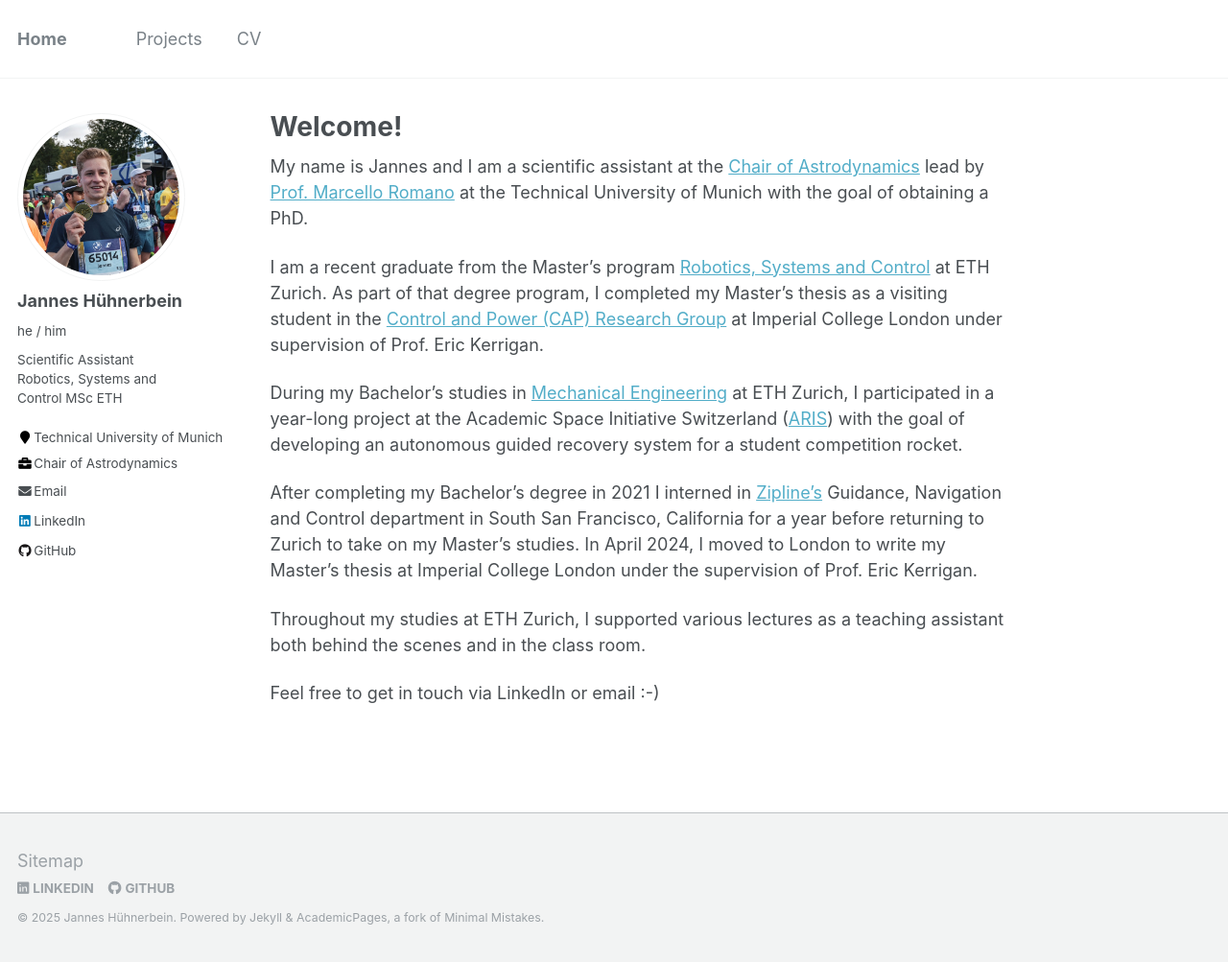
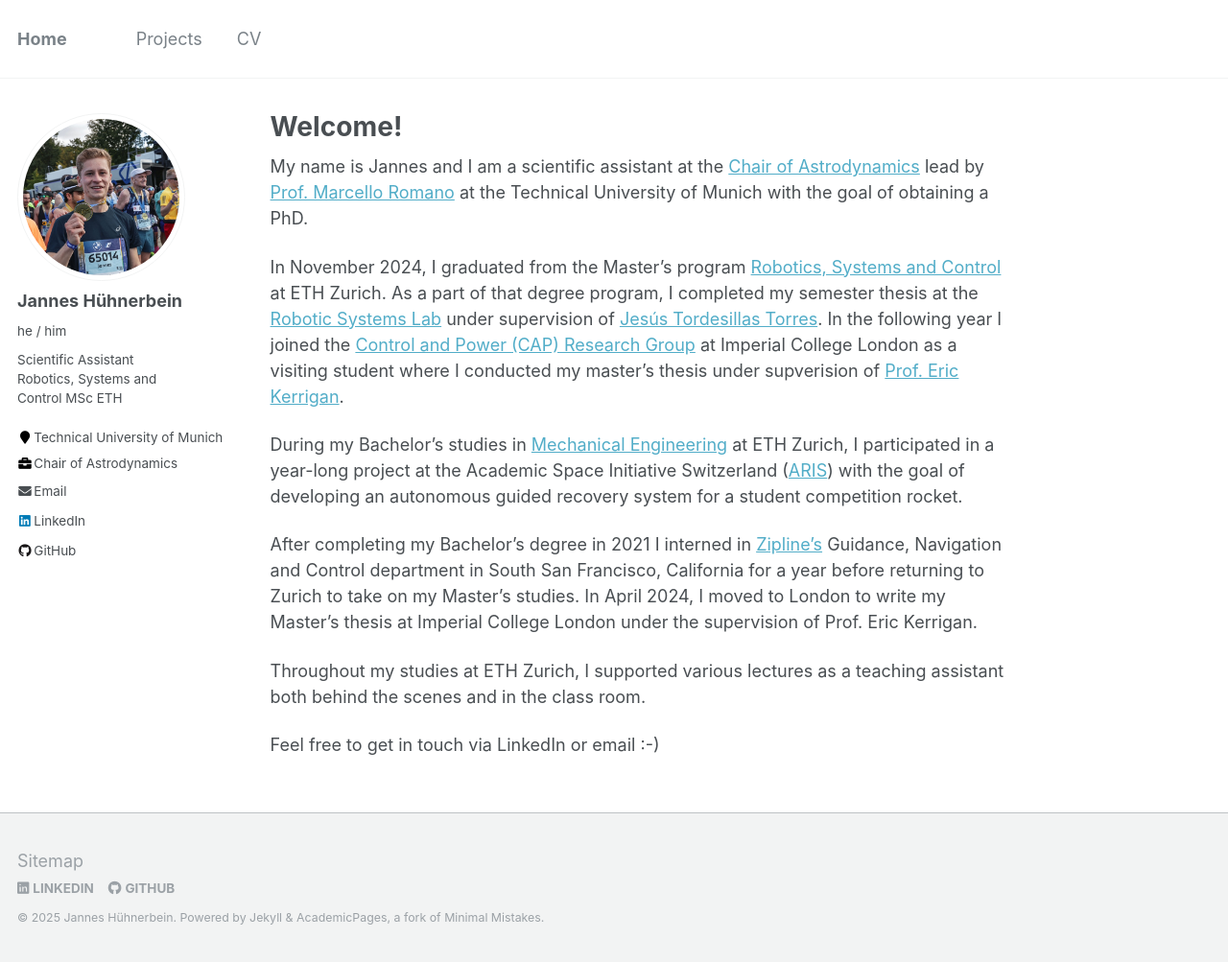
Before and after one commit to janneshb/huehnerbe.in, a Jekyll site: the page built from _pages/about.md, in a window 1280 px wide and 1003 px high. Shown: the whole window at 96% size. Built offline with Jekyll 4.4.1, drawn with Linux system fonts in a browser that asks for light colours; comment, search, counter and statistics services are not loaded.

Commit message:
changed main text a bit

```diff
--- a/_pages/about.md
+++ b/_pages/about.md
@@ -9,8 +9,9 @@ redirect_from:
 
 My name is Jannes and I am a scientific assistant at the <a href="https://www.asg.ed.tum.de/en/coa/home/" target="_blank" rel="noopener noreferrer">Chair of Astrodynamics</a> lead by <a href="https://www.marcelloromano.info/" target="_blank" rel="noopener noreferrer">Prof. Marcello Romano</a> at the Technical University of Munich with the goal of obtaining a PhD.
 
-I am a recent graduate from the Master's program <a href="https://ethz.ch/en/studies/master/degree-programmes/engineering-sciences/robotics-systems-and-control.html" target="_blank" rel="noopener noreferrer">Robotics, Systems and Control</a> at ETH Zurich.
-As part of that degree program, I completed my Master's thesis as a visiting student in the <a href="https://www.imperial.ac.uk/electrical-engineering/research/control-and-power/" target="_blank" rel="noopener noreferrer">Control and Power (CAP) Research Group</a> at Imperial College London under supervision of Prof. Eric Kerrigan.
+In November 2024, I graduated from the Master's program <a href="https://ethz.ch/en/studies/master/degree-programmes/engineering-sciences/robotics-systems-and-control.html" target="_blank" rel="noopener noreferrer">Robotics, Systems and Control</a> at ETH Zurich.
+As a part of that degree program, I completed my semester thesis at the <a href="https://rsl.ethz.ch/">Robotic Systems Lab</a> under supervision of <a href="https://jtorde.github.io/">Jesús Tordesillas Torres</a>.
+In the following year I joined the <a href="https://www.imperial.ac.uk/electrical-engineering/research/control-and-power/" target="_blank" rel="noopener noreferrer">Control and Power (CAP) Research Group</a> at Imperial College London as a visiting student where I conducted my master's thesis under supverision of <a href="https://profiles.imperial.ac.uk/e.kerrigan">Prof. Eric Kerrigan</a>.
 
 During my Bachelor's studies in <a href="https://ethz.ch/en/studies/bachelor/bachelors-degree-programmes/engineering-sciences/mechanical-engineering.html" target="_blank" rel="noopener noreferrer">Mechanical Engineering</a> at ETH Zurich, I participated in a year-long project at the Academic Space Initiative Switzerland (<a href="https://aris-space.ch" target="_blank" rel="noopener noreferrer">ARIS</a>) with the goal of developing an autonomous guided recovery system for a student competition rocket.
 
```
